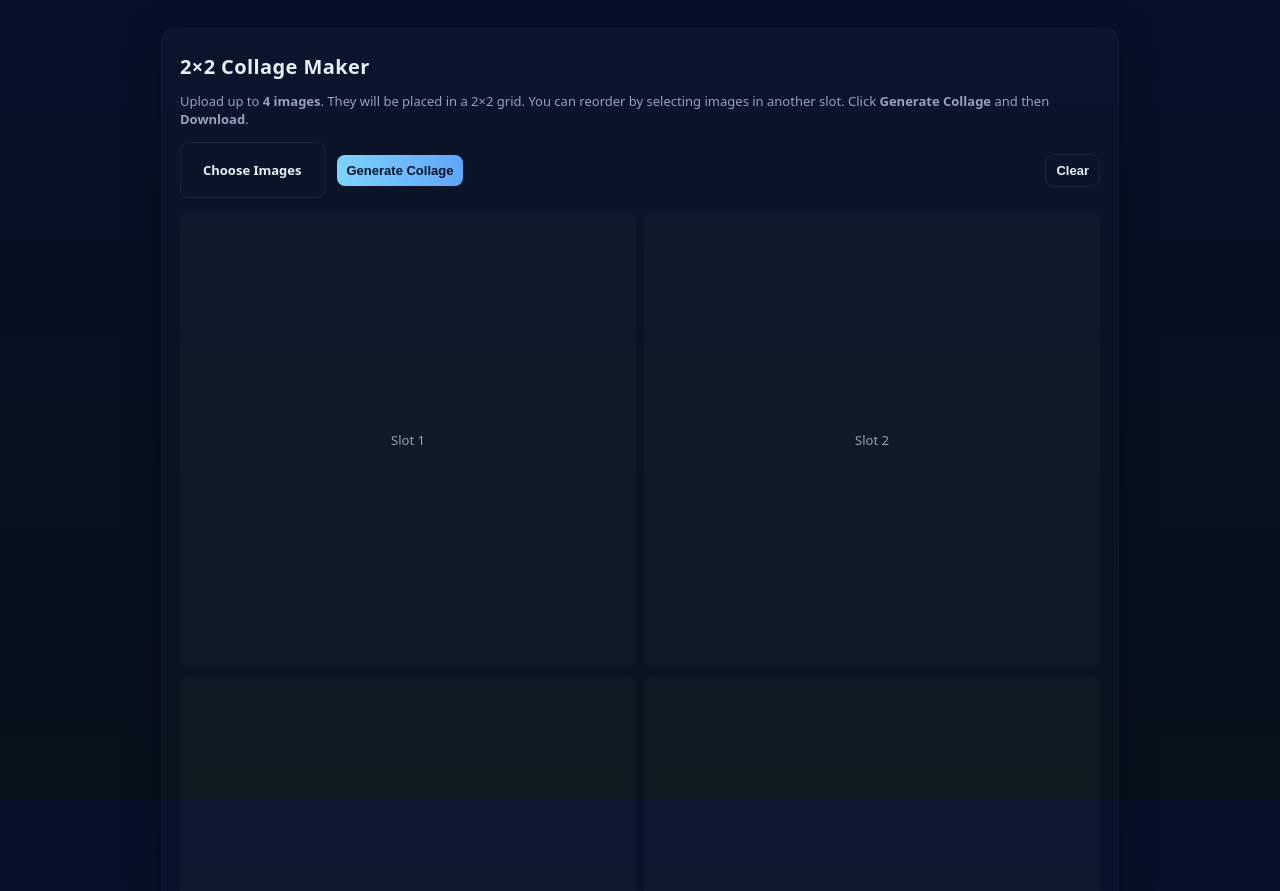
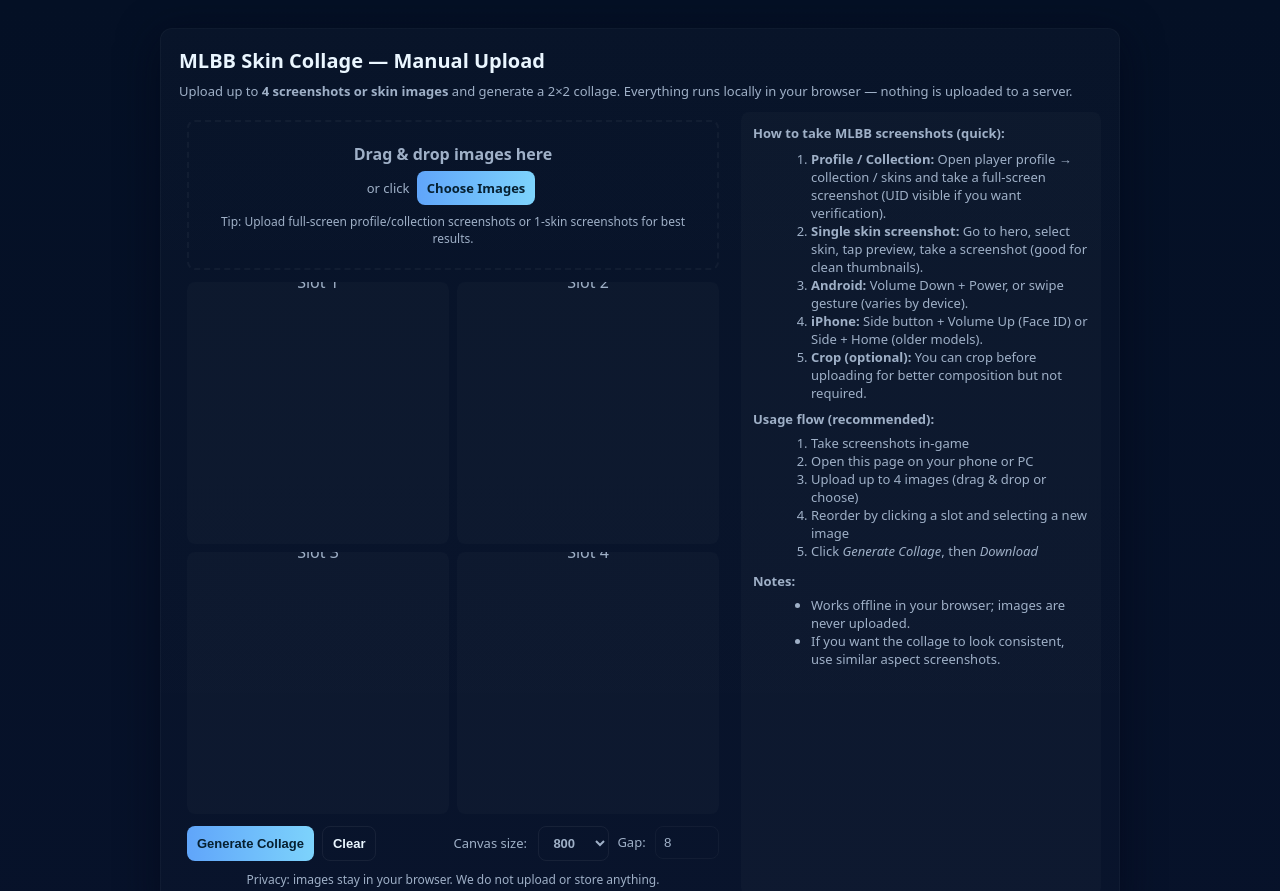
Before and after one commit to skittynya/meh, a plain HTML site: page index.html in a window 1280 px wide. Shown: the top 891 px of the page. Drawn offline with Linux system fonts and the light colour scheme.

Commit message:
index.html

```diff
--- a/index.html
+++ b/index.html
@@ -3,105 +3,53 @@
 <head>
 <meta charset="utf-8" />
 <meta name="viewport" content="width=device-width,initial-scale=1" />
-<title>2x2 Collage Maker</title>
+<title>MLBB Skin Collage — Manual Upload</title>
 <style>
-  :root{
-    --bg:#0f1724;
-    --card:#0b1220;
-    --accent:#7dd3fc;
-    --muted:#94a3b8;
-  }
-  html,body { height:100%; margin:0; font-family:system-ui,-apple-system,Segoe UI,Roboto,"Helvetica Neue",Arial; background:linear-gradient(180deg,#071028 0%,#07121a 100%); color: #e6eef8; }
-  .wrap {
-    min-height:100%;
-    display:flex;
-    align-items:center;
-    justify-content:center;
-    padding:28px;
-  }
-  .card {
-    width:100%;
-    max-width:920px;
-    background:linear-gradient(180deg, rgba(255,255,255,0.02), rgba(255,255,255,0.01));
-    border-radius:14px;
-    padding:18px;
-    box-shadow: 0 8px 30px rgba(2,6,23,0.6);
-    border:1px solid rgba(255,255,255,0.03);
-  }
-  h1 { margin:6px 0 12px 0; font-size:20px; letter-spacing:0.4px; }
-  p { margin:6px 0 14px 0; color:var(--muted); font-size:13px; }
-  .controls {
-    display:flex;
-    gap:12px;
-    flex-wrap:wrap;
-    align-items:center;
-    margin-bottom:14px;
-  }
-  .file-input {
-    display:flex;
-    gap:8px;
-    align-items:center;
-  }
-  input[type="file"] { display:none; }
-  .btn {
-    background:transparent;
-    border:1px solid rgba(255,255,255,0.06);
-    padding:10px 12px;
-    border-radius:8px;
-    color:inherit;
-    cursor:pointer;
-    font-weight:600;
-    transition:all .14s;
-  }
-  .btn:hover { transform:translateY(-2px); box-shadow:0 6px 18px rgba(0,0,0,0.35); }
-  .primary { background:linear-gradient(90deg,var(--accent),#60a5fa); color:#041226; border:none; }
-  .small { padding:8px 10px; font-size:13px; }
-  .preview {
-    display:grid;
-    grid-template-columns:repeat(2, 1fr);
-    gap:8px;
-    margin-bottom:12px;
-  }
-  .preview .slot {
-    width:100%;
-    aspect-ratio:1/1;
-    background:rgba(255,255,255,0.02);
-    border-radius:8px;
-    overflow:hidden;
-    display:flex;
-    align-items:center;
-    justify-content:center;
-    color:var(--muted);
-    font-size:13px;
-  }
-  .preview img { width:100%; height:100%; object-fit:cover; display:block; }
-  canvas { display:block; margin:10px auto; border-radius:10px; background:#000; max-width:100%; }
-  .row { display:flex; gap:8px; flex-wrap:wrap; align-items:center; }
-  .hint { font-size:12px; color:var(--muted); margin-left:6px; }
-  footer { margin-top:12px; text-align:center; color:var(--muted); font-size:12px; }
-  @media (max-width:520px){
-    .preview { gap:6px; }
-    .card { padding:12px; }
+  :root{ --bg:#071020; --card:#071324; --muted:#9fb0c7; --accent:#60a5fa; }
+  *{box-sizing:border-box}
+  body{margin:0; min-height:100vh; font-family:system-ui,Segoe UI,Roboto,Arial; background:linear-gradient(180deg,#041025 0%,#07122a 100%); color:#eaf6ff; display:flex; align-items:flex-start; justify-content:center; padding:28px;}
+  .wrap{width:100%; max-width:960px;}
+  .card{background:linear-gradient(180deg, rgba(255,255,255,0.02), rgba(255,255,255,0.01)); padding:18px; border-radius:12px; border:1px solid rgba(255,255,255,0.03); box-shadow:0 10px 40px rgba(2,6,23,0.6);}
+  h1{margin:0 0 8px 0; font-size:20px}
+  p.lead{margin:6px 0 12px 0; color:var(--muted); font-size:13px}
+  .row{display:flex; gap:10px; align-items:center; flex-wrap:wrap}
+  .controls{display:flex; gap:12px; margin:14px 0 12px 0; align-items:center;}
+  .btn{background:transparent; border:1px solid rgba(255,255,255,0.06); padding:10px 12px; border-radius:8px; color:inherit; cursor:pointer; font-weight:600;}
+  .primary{background:linear-gradient(90deg,var(--accent),#7dd3fc); color:#062031; border:0}
+  .small{padding:8px 10px; font-size:13px}
+  .hint{font-size:13px; color:var(--muted)}
+  .upload-area{margin-top:8px; display:grid; grid-template-columns:1fr 360px; gap:14px;}
+  .left{padding:8px}
+  .instructions{background:rgba(255,255,255,0.02); padding:12px; border-radius:8px; color:var(--muted); font-size:13px}
+  .drop{border:2px dashed rgba(255,255,255,0.04); padding:18px; border-radius:8px; text-align:center; min-height:150px; display:flex; align-items:center; justify-content:center; color:var(--muted)}
+  .drop.dragover{background:rgba(255,255,255,0.01); border-color:rgba(125,211,252,0.35)}
+  .preview{display:grid; grid-template-columns:repeat(2,1fr); gap:8px; margin-top:12px}
+  .slot{position:relative; overflow:hidden; border-radius:8px; background:rgba(255,255,255,0.02); height:0; padding-bottom:100%; display:flex; align-items:center; justify-content:center; color:var(--muted)}
+  .slot img{position:absolute; inset:0; width:100%; height:100%; object-fit:cover; display:block}
+  canvas{display:block; margin:12px auto; max-width:100%; border-radius:8px}
+  .foot{font-size:12px; color:var(--muted); margin-top:10px; text-align:center}
+  label.file-btn{display:inline-block; cursor:pointer}
+  input[type=file]{display:none}
+  .meta{font-size:12px;color:var(--muted); margin-top:8px}
+  @media(max-width:820px){
+    .upload-area{grid-template-columns:1fr; }
   }
 </style>
 </head>
 <body>
   <div class="wrap">
     <div class="card" role="main">
-      <h1>2×2 Collage Maker</h1>
-      <p>Upload up to <strong>4 images</strong>. They will be placed in a 2×2 grid. You can reorder by selecting images in another slot. Click <strong>Generate Collage</strong> and then <strong>Download</strong>.</p>
+      <h1>MLBB Skin Collage — Manual Upload</h1>
+      <p class="lead">Upload up to <strong>4 screenshots or skin images</strong> and generate a 2×2 collage. Everything runs locally in your browser — nothing is uploaded to a server.</p>
 
-      <div class="controls">
-        <label class="btn file-input">
-          <span class="small">Choose Images</span>
-          <input id="files" type="file" accept="image/*" multiple>
-        </label>
-
-        <button id="gen" class="btn primary small">Generate Collage</button>
-        <a id="downloadBtn" class="btn small" style="display:none" download="collage.png">Download</a>
-
-        <div style="flex:1"></div>
-        <button id="clear" class="btn small">Clear</button>
+      <div class="upload-area">
+        <div class="left">
+          <div id="dropzone" class="drop" title="Drag images here or click choose images">
+            <div>
+              <div style="font-weight:700;margin-bottom:6px">Drag & drop images here</div>
+              <div class="hint">or click <label class="file-btn btn small primary" style="display:inline-block;margin:0 4px 0 4px">Choose Images<input id="fileinput" type="file" accept="image/*" multiple></label></div>
+              <div class="meta">Tip: Upload full-screen profile/collection screenshots or 1-skin screenshots for best results.</div>
+            </div>
           </div>
 
           <div class="preview" id="preview">
@@ -111,42 +59,81 @@
             <div class="slot" data-index="3">Slot 4</div>
           </div>
 
-      <canvas id="canvas" width="800" height="800" style="display:none"></canvas>
+          <div style="display:flex;gap:8px; margin-top:12px; flex-wrap:wrap">
+            <button id="gen" class="btn primary small">Generate Collage</button>
+            <a id="downloadBtn" class="btn small" style="display:none" download="collage.png">Download</a>
+            <button id="clear" class="btn small">Clear</button>
 
-      <div class="row">
-        <label class="hint">Canvas size:</label>
-        <select id="size" class="btn small" style="margin-left:6px">
-          <option value="600">600 × 600</option>
-          <option value="800" selected>800 × 800</option>
-          <option value="1000">1000 × 1000</option>
+            <div style="flex:1"></div>
+
+            <label class="hint">Canvas size:
+              <select id="size" style="margin-left:8px" class="btn small">
+                <option value="600">600</option>
+                <option value="800" selected>800</option>
+                <option value="1000">1000</option>
               </select>
+            </label>
 
-        <label class="hint" style="margin-left:12px">Gap (px):</label>
-        <input id="gap" type="number" value="8" min="0" max="100" style="width:70px; margin-left:6px; padding:8px; border-radius:8px; border:1px solid rgba(255,255,255,0.06); background:transparent; color:inherit;">
+            <label class="hint">Gap:
+              <input id="gap" type="number" value="8" min="0" max="60" style="width:64px;margin-left:6px;padding:8px;border-radius:8px;border:1px solid rgba(255,255,255,0.04);background:transparent;color:inherit">
+            </label>
           </div>
 
-      <footer>
-        Tip: If you upload fewer than 4 images, empty slots remain blank (background color). Works offline in your browser.
-      </footer>
+          <canvas id="canvas" width="800" height="800" style="display:none"></canvas>
+          <div class="foot">Privacy: images stay in your browser. We do not upload or store anything.</div>
+        </div>
+
+        <div class="instructions">
+          <strong>How to take MLBB screenshots (quick):</strong>
+          <ol style="margin:8px 0 8px 18px; color:var(--muted)">
+            <li><strong>Profile / Collection:</strong> Open player profile → collection / skins and take a full-screen screenshot (UID visible if you want verification).</li>
+            <li><strong>Single skin screenshot:</strong> Go to hero, select skin, tap preview, take a screenshot (good for clean thumbnails).</li>
+            <li><strong>Android:</strong> Volume Down + Power, or swipe gesture (varies by device).</li>
+            <li><strong>iPhone:</strong> Side button + Volume Up (Face ID) or Side + Home (older models).</li>
+            <li><strong>Crop (optional):</strong> You can crop before uploading for better composition but not required.</li>
+          </ol>
+
+          <div style="margin-top:8px">
+            <strong>Usage flow (recommended):</strong>
+            <ol style="margin:6px 0 0 18px; color:var(--muted)">
+              <li>Take screenshots in-game</li>
+              <li>Open this page on your phone or PC</li>
+              <li>Upload up to 4 images (drag & drop or choose)</li>
+              <li>Reorder by clicking a slot and selecting a new image</li>
+              <li>Click <em>Generate Collage</em>, then <em>Download</em></li>
+            </ol>
+          </div>
+
+          <div style="margin-top:12px; font-size:13px; color:var(--muted)">
+            <strong>Notes:</strong>
+            <ul style="margin:6px 0 0 18px;color:var(--muted)">
+              <li>Works offline in your browser; images are never uploaded.</li>
+              <li>If you want the collage to look consistent, use similar aspect screenshots.</li>
+            </ul>
+          </div>
+        </div>
+      </div>
     </div>
   </div>
 
 <script>
-  const filesInput = document.getElementById('files');
+  // core logic: drag/drop, file load, preview, generate canvas, download
+  const fileInput = document.getElementById('fileinput');
+  const dropzone = document.getElementById('dropzone');
   const preview = document.getElementById('preview');
   const genBtn = document.getElementById('gen');
   const downloadBtn = document.getElementById('downloadBtn');
+  const clearBtn = document.getElementById('clear');
   const canvas = document.getElementById('canvas');
   const ctx = canvas.getContext('2d', { alpha: false });
-  const clearBtn = document.getElementById('clear');
-  const sizeSelect = document.getElementById('size');
+  const sizeSel = document.getElementById('size');
   const gapInput = document.getElementById('gap');
 
-  // store up to 4 image objects
+  // store up to 4 images
   const slots = [null, null, null, null];
 
-  // helper: create an <img> from file and return Promise when loaded
-  function fileToImage(file) {
+  // create image from file
+  function toImage(file){
     return new Promise((res, rej) => {
       const url = URL.createObjectURL(file);
       const img = new Image();
@@ -156,109 +143,111 @@
     });
   }
 
-  // when user selects files (multiple). We fill slots left-to-right
-  filesInput.addEventListener('change', async (ev) => {
-    const files = Array.from(ev.target.files).slice(0,4);
-    for (let i=0;i<4;i++){
-      if (files[i]) {
-        try {
-          const img = await fileToImage(files[i]);
-          slots[i] = img;
-        } catch(e) {
-          console.warn('image load error', e);
-        }
-      }
-    }
-    renderPreview();
-  });
-
-  // render preview grid
+  // render preview
   function renderPreview(){
-    preview.querySelectorAll('.slot').forEach((el) => {
-      const idx = Number(el.dataset.index);
+    preview.querySelectorAll('.slot').forEach(el => {
+      const i = Number(el.dataset.index);
       el.innerHTML = '';
-      if (slots[idx]) {
-        const img = slots[idx];
-        const clone = document.createElement('img');
-        clone.src = img.src;
-        el.appendChild(clone);
+      if (slots[i]) {
+        const img = document.createElement('img');
+        img.src = slots[i].src;
+        el.appendChild(img);
       } else {
-        el.textContent = 'Slot ' + (idx+1);
+        el.textContent = 'Slot ' + (i+1);
       }
     });
   }
 
-  // allow clicking each slot to replace image via file picker
-  preview.addEventListener('click', (e) => {
-    const slotEl = e.target.closest('.slot');
+  // accept files (max 4) - fill left to right
+  async function handleFiles(list){
+    const files = Array.from(list).filter(f => f.type && f.type.startsWith('image/')).slice(0,4);
+    for (let i=0;i<files.length;i++){
+      try {
+        const img = await toImage(files[i]);
+        slots[i] = img;
+      } catch(e){ console.warn('file load err', e); }
+    }
+    renderPreview();
+  }
+
+  // file input
+  fileInput.addEventListener('change', (e) => handleFiles(e.target.files));
+
+  // drag/drop
+  dropzone.addEventListener('dragover', (ev) => { ev.preventDefault(); dropzone.classList.add('dragover'); });
+  dropzone.addEventListener('dragleave', (ev) => { dropzone.classList.remove('dragover'); });
+  dropzone.addEventListener('drop', (ev) => {
+    ev.preventDefault();
+    dropzone.classList.remove('dragover');
+    handleFiles(ev.dataTransfer.files);
+  });
+
+  // click slot to replace
+  preview.addEventListener('click', (ev) => {
+    const slotEl = ev.target.closest('.slot');
     if (!slotEl) return;
     const idx = Number(slotEl.dataset.index);
     const picker = document.createElement('input');
     picker.type = 'file';
     picker.accept = 'image/*';
-    picker.onchange = async (ev) => {
-      const f = ev.target.files && ev.target.files[0];
+    picker.onchange = async (e) => {
+      const f = e.target.files && e.target.files[0];
       if (!f) return;
       try {
-        const img = await fileToImage(f);
+        const img = await toImage(f);
         slots[idx] = img;
         renderPreview();
-      } catch(err) { console.warn(err); }
+      } catch(err){ console.warn(err); }
     };
     picker.click();
   });
 
   // clear
   clearBtn.addEventListener('click', () => {
-    for (let i=0;i<4;i++) slots[i]=null;
-    filesInput.value = '';
+    for (let i=0;i<4;i++) slots[i] = null;
+    fileInput.value = '';
     renderPreview();
     downloadBtn.style.display = 'none';
     canvas.style.display = 'none';
   });
 
-  // generate collage
+  // generate collage (draw to canvas)
   genBtn.addEventListener('click', () => {
-    const S = parseInt(sizeSelect.value,10) || 800;
-    const gap = Math.max(0, Math.min(100, Number(gapInput.value) || 8));
+    const S = parseInt(sizeSel.value,10) || 800;
+    const gap = Math.max(0, Math.min(60, Number(gapInput.value) || 8));
     canvas.width = S;
     canvas.height = S;
-    const bg = '#0b1220';
-    ctx.fillStyle = bg;
+    // background
+    ctx.fillStyle = '#071324';
     ctx.fillRect(0,0,S,S);
-
+    // cell size: two cells plus gap between left and right
     const cell = Math.floor((S - gap) / 2);
-    // compute positions for 4 slots: [0,0] [cell+gap,0] [0,cell+gap] [cell+gap,cell+gap]
-    const positions = [
+    const pos = [
       {x:0, y:0},
       {x:cell + gap, y:0},
       {x:0, y:cell + gap},
       {x:cell + gap, y:cell + gap}
     ];
-
-    // draw each image centered and cropped to fill cell (cover)
+    // draw rounded background for the full collage (optional)
+    // draw each slot
     for (let i=0;i<4;i++){
       const img = slots[i];
-      const pos = positions[i];
-      // fill background for the cell (optional)
+      const p = pos[i];
+      // fill a neutral color for empty slots
       ctx.fillStyle = '#0b1220';
-      ctx.fillRect(pos.x, pos.y, cell, cell);
-
+      ctx.fillRect(p.x, p.y, cell, cell);
       if (!img) continue;
-
-      // compute cover fit
+      // cover-fit logic
       const iw = img.width, ih = img.height;
       const scale = Math.max(cell/iw, cell/ih);
       const w = iw * scale, h = ih * scale;
-      const dx = pos.x + (cell - w)/2;
-      const dy = pos.y + (cell - h)/2;
-
+      const dx = p.x + (cell - w) / 2;
+      const dy = p.y + (cell - h) / 2;
       ctx.drawImage(img, dx, dy, w, h);
     }
-
+    // show and prepare download
     canvas.style.display = 'block';
     downloadBtn.style.display = 'inline-block';
-    // set download link
     canvas.toBlob(blob => {
       const url = URL.createObjectURL(blob);
       downloadBtn.href = url;
```
Lines whose indentation alone changed are shown as unchanged.
